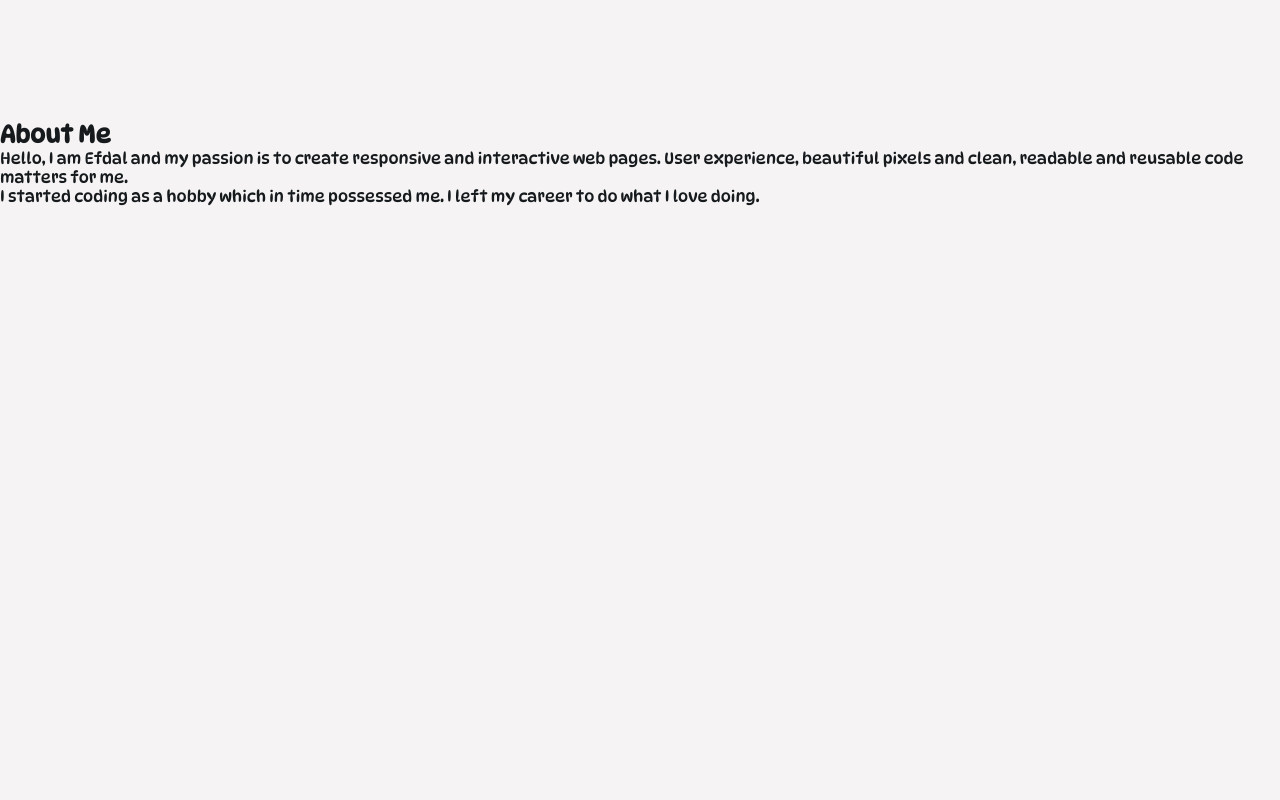
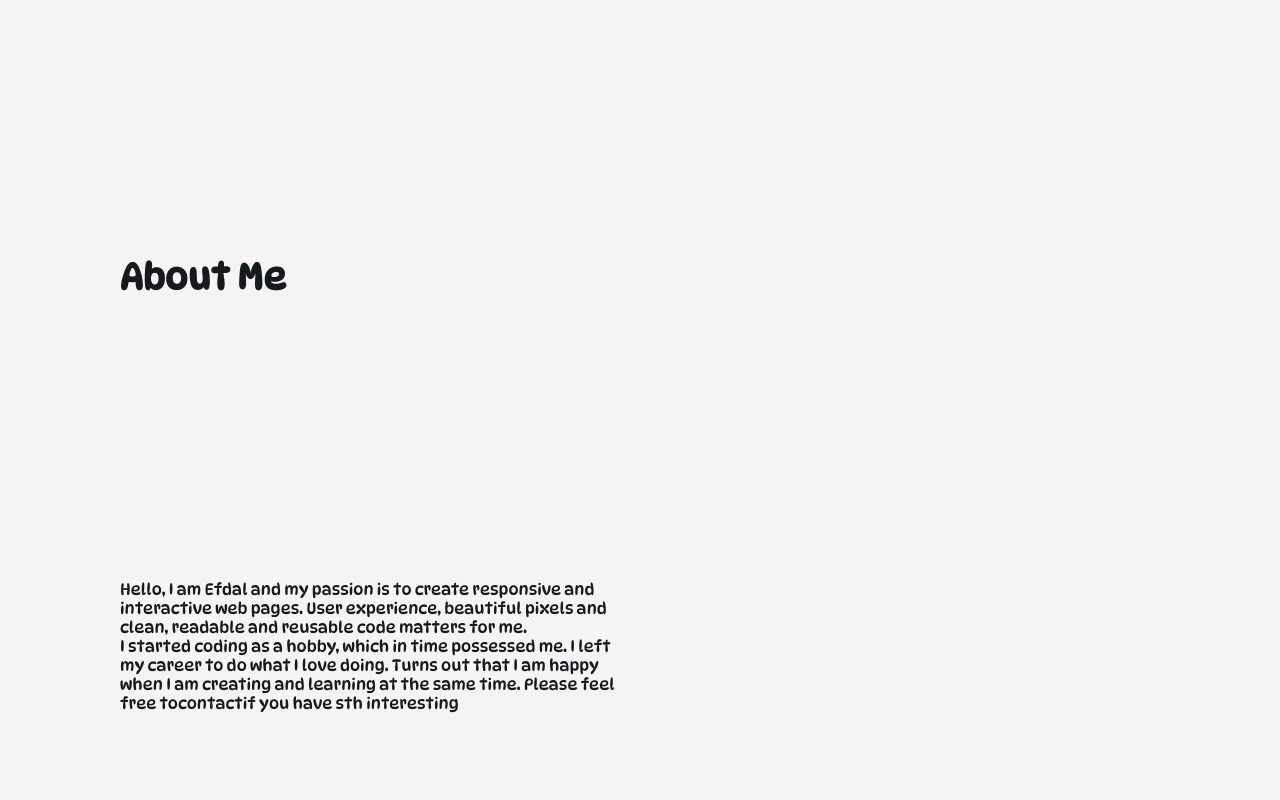
Before and after one commit to efdalyalcin/portfolio, a React (Create React App) app: page / in a window 1280 px wide. Shown: the part 680-1480 px from the top of the page. Built offline with nearby package versions, Linux system fonts and the light colour scheme.

Commit message:
About section info created, styles needs to be adjusted, there needs to be a pic

```diff
--- a/src/components/About/About.scss
+++ b/src/components/About/About.scss
@@ -1,3 +1,21 @@
+@import '../../utils/main.scss';
+
 .About {
-  height: 1000px;
+  height: 100vh;
+  @extend %paddingSection;
+
+  display: grid;
+  grid-template-columns: 1fr 1fr;
+  grid-template-rows: 1fr 2fr;
+  align-items: center;
+  gap: 20px;
+
+  &__title {
+    grid-area: 1 / 1 / 1 / 1;
+    @extend %fontSizeSectionTitle;
+  }
+
+  &__main {
+    grid-area: 2 / 1 / 2 / 1;
+  }
 }
--- a/src/components/About/About.tsx
+++ b/src/components/About/About.tsx
@@ -3,17 +3,24 @@ import "./About.scss";
 export default function About() {
   return (
     <section className="About" id="About">
-      <h2>About Me</h2>
-      <div>
-        <p>
+      <h2 className="About__title">About Me</h2>
+      <article className="About__main">
+        <p className="About__info">
           Hello, I am Efdal and my passion is to create responsive and interactive
-          web pages. User experience, beautiful pixels and clean, readable and reusable code matters for me.
+          web pages. User experience, beautiful pixels
+          and clean, readable and reusable code matters for me.
         </p>
-        <p>
-          I started coding as a hobby which in time possessed me. I left my career to do what I love doing.
-
+        <p className="About__info">
+          I started coding as a hobby, which in time possessed me.
+          I left my career to do what I love doing.
+          Turns out that I am happy when I am creating and learning at the same time.
+          Please feel free to
+          <a href="mailto: yalcinefdal@gmail.com" className="About__contact">
+            contact
+          </a>
+          if you have sth interesting
         </p>
-      </div>
+      </article>
     </section>
   );
 }
--- a/src/components/NavBar/NavBar.scss
+++ b/src/components/NavBar/NavBar.scss
@@ -72,6 +72,8 @@
   }
 
   &__item {
+    position: relative;
+
     color: $c-eerieBlack;
     transition: color $transitionTime;
 
--- a/src/components/NavBar/NavBar.tsx
+++ b/src/components/NavBar/NavBar.tsx
@@ -21,7 +21,7 @@ export default function NavBar() {
     window.scrollTo({
       top: 0,
     });
-};
+  };
 
   const updateMedia = () => {
     setDesktop(window.innerWidth >= 768);
--- a/src/utils/_extends.scss
+++ b/src/utils/_extends.scss
@@ -14,3 +14,7 @@
     padding: $sectionPaddingMobileVer $sectionPaddingMobileHor;
   }
 }
+
+%fontSizeSectionTitle {
+  font-size: clamp(16px, 3vw, 36px);
+}
--- a/src/utils/_vars.scss
+++ b/src/utils/_vars.scss
@@ -22,7 +22,7 @@ $sectionPaddingMobileHor: 16px;
 $transitionTime: 0.5s;
 
 // width
-$maxWidth: 1280px;
+$maxWidth: 1440px;
 $largeTabletWidth: 992px;
 $tabletWidth: 768px;
 $mobileWidth: 480px;
```
